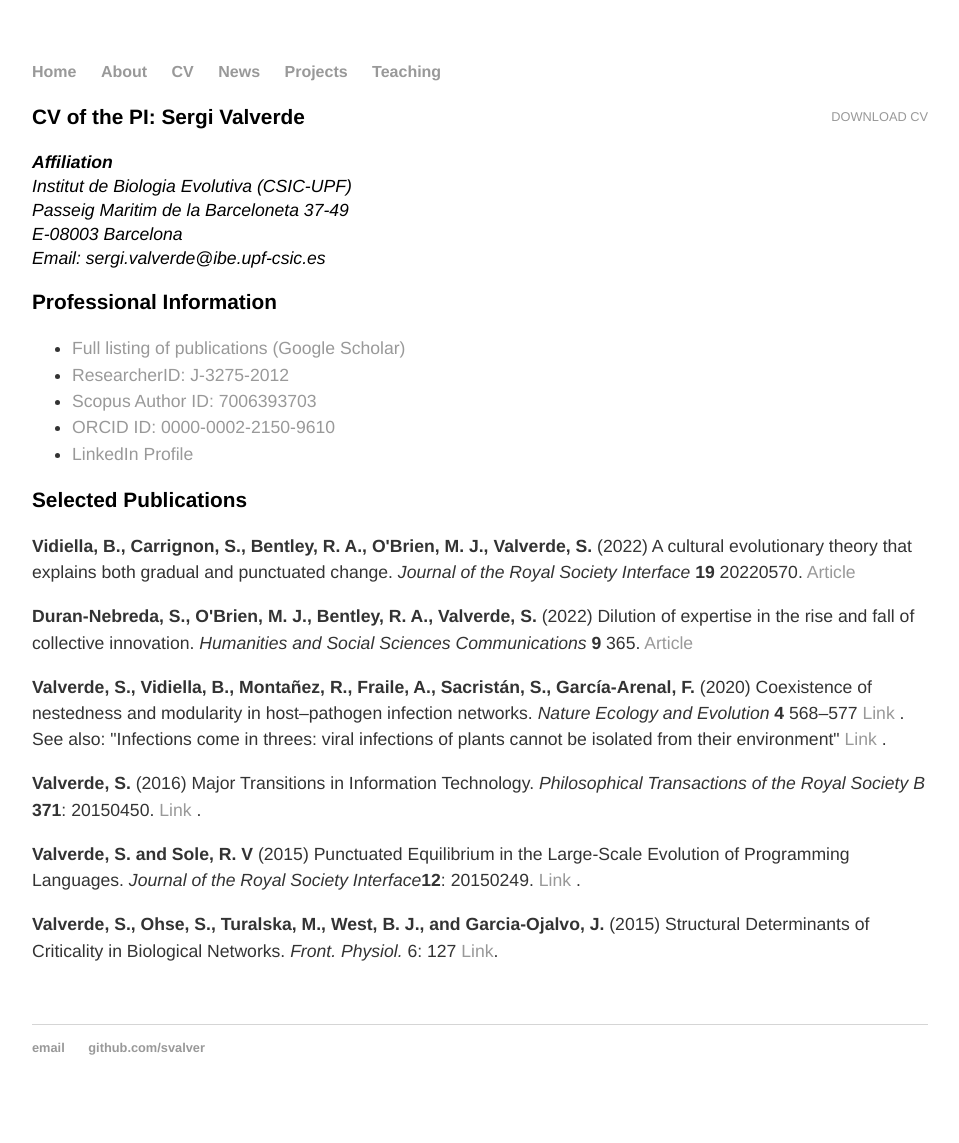
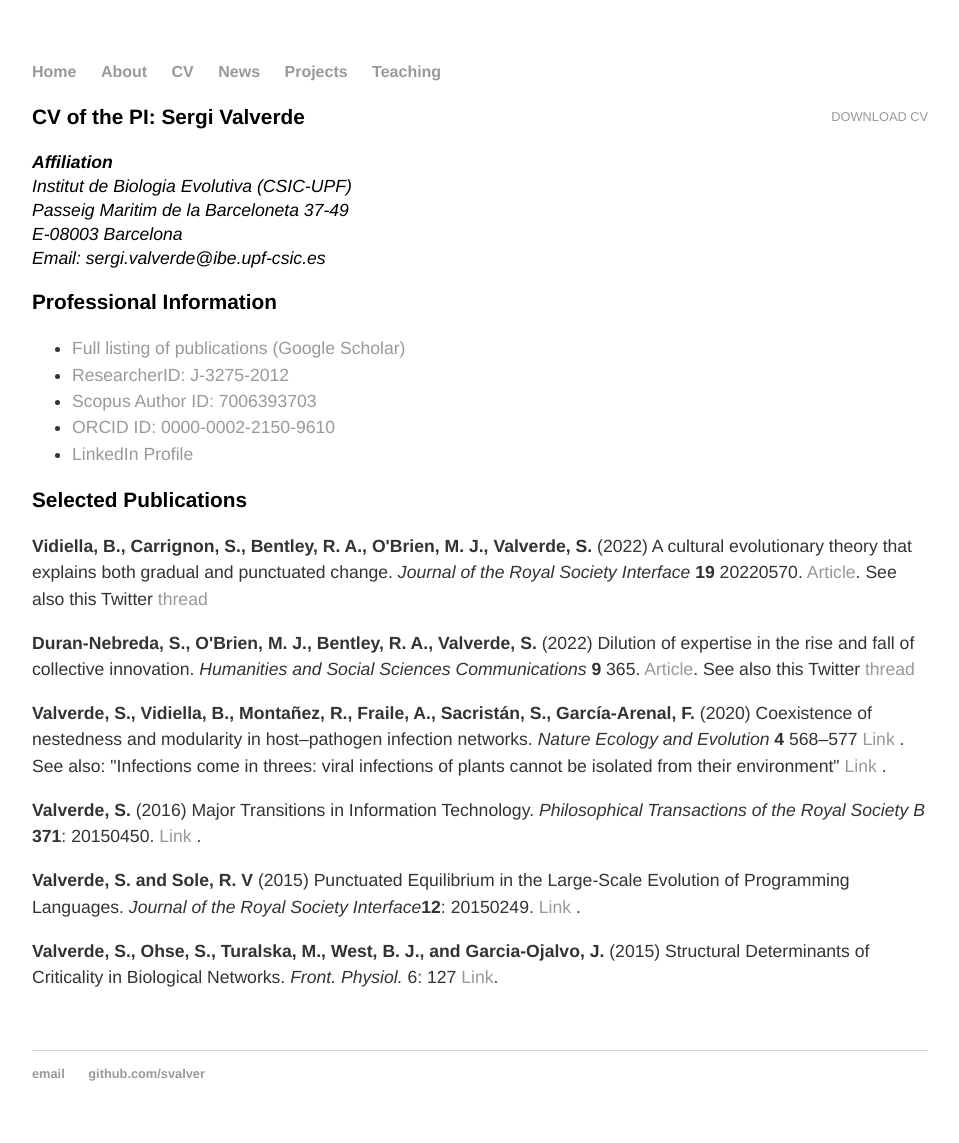
Before and after one commit to svalver/svalver.github.io, a Jekyll site: the page built from cv/index.html, in a window 1280 px wide. Shown: the whole page, without its empty margins (160-1119 px from the left). Built offline with Jekyll 4.4.1, drawn with Linux system fonts in a browser that asks for light colours; before the commit the page ends 1117 px from its top, so only the background shows below that.

Commit message:
Update index.html
add links to Twitter

```diff
--- a/cv/index.html
+++ b/cv/index.html
@@ -40,13 +40,15 @@ img {
 <p><strong>Vidiella, B., Carrignon, S., Bentley, R. A., O'Brien, M. J., Valverde, S.</strong>
     (2022) A cultural evolutionary theory that explains both gradual and punctuated change.
     <em> Journal of the Royal Society Interface </em> <b>19</b> 20220570.
-    <a href ="https://royalsocietypublishing.org/doi/full/10.1098/rsif.2022.0570">Article</a>
+    <a href ="https://royalsocietypublishing.org/doi/full/10.1098/rsif.2022.0570">Article</a>.
+    See also this Twitter <a href= "https://twitter.com/svalver/status/1592810747050229760?s=20&t=xFT_yajV2ei4Msaa2yEczQ">thread</a>
 </p>
 
 <p><strong>Duran-Nebreda, S., O'Brien, M. J., Bentley, R. A., Valverde, S.</strong>
     (2022) Dilution of expertise in the rise and fall of collective innovation.
     <em> Humanities and Social Sciences Communications </em> <b>9</b> 365.
-    <a href ="https://www.nature.com/articles/s41599-022-01380-5">Article</a>
+    <a href ="https://www.nature.com/articles/s41599-022-01380-5">Article</a>.
+    See also this Twitter <a href="https://twitter.com/svalver/status/1580472652464279552?s=20&t=TgdngBRufMWYojDj9kbRCQ">thread</a>
 </p>
 
 <p><strong>Valverde, S., Vidiella, B., Montañez, R., Fraile, A., Sacristán, S., García-Arenal, F. </strong> (2020) Coexistence of nestedness and modularity in host–pathogen infection networks. <em> Nature Ecology and Evolution </em> <b> 4</b> 568–577 <a href ="https://www.nature.com/articles/s41559-020-1130-9"> Link </a>.
```
